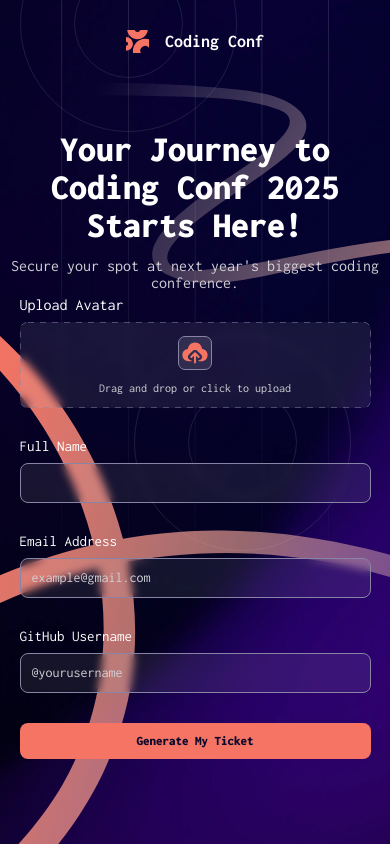
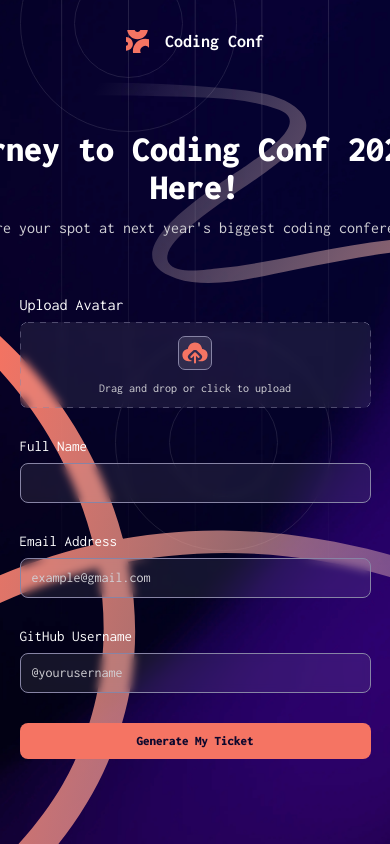
Before and after one commit to NavarroEmiliano/conference-ticket-generator-main, a React (Vite) app: page / in a window 390 px wide. Shown: the top 844 px of the page. Built offline with nearby package versions, Linux system fonts and the light colour scheme.

Commit message:
form ended

```diff
--- a/src/components/Background/Background.module.css
+++ b/src/components/Background/Background.module.css
@@ -25,7 +25,7 @@
 
 .bgContainer img:nth-child(3) {
     top: 334px;
-    right: 10%;
+    right: 15%;
 }
 
 .bgContainer img:nth-child(4) {
--- a/src/components/Form/Form.module.css
+++ b/src/components/Form/Form.module.css
@@ -231,7 +231,7 @@
 
 @media only screen and (max-width: 768px) {
     .header {
-        width: 100%;
+        width: 705px;
     }
 
     .header h2 {
```
